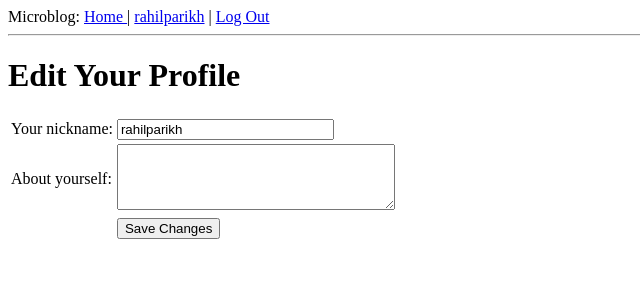
After one commit to measurigtime/reddit, a Flask app: page /edit in a window 1280 px wide. The commit adds this page. Shown: the top 300 px of the page, without its empty margins (0-640 px from the left). Run offline with Flask 2, Linux system fonts and the light colour scheme; a user stored in the database is signed in; data comes from the database, SQL or seed files in the repository; both versions use the stored data as it was after the commit.

Commit message:
user profile added. schema changes to User

```diff
--- a/app/forms.py
+++ b/app/forms.py
@@ -1,9 +1,9 @@
 from flask_wtf import Form
-from wtforms import StringField, BooleanField
-from wtforms.validators import DataRequired
+from wtforms import StringField, BooleanField, TextAreaField
+from wtforms.validators import DataRequired, Length
 
 
-class LoginForm(Form):
-    """Login form for the application"""
-    openid = StringField('openid', validators=[DataRequired()])
-    remember_me = BooleanField('remember_me', default=False)
+class EditForm(Form):
+    """ form to edit user profile """
+    nickname = StringField('nickname', validators=[DataRequired()])
+    about_me = TextAreaField('about_me', validators=[Length(min=0, max=140)])
--- a/app/models.py
+++ b/app/models.py
@@ -1,5 +1,6 @@
 from app import db, lm
 from flask_login import UserMixin
+from hashlib import md5
 
 
 class User(UserMixin, db.Model):
@@ -10,6 +11,8 @@ class User(UserMixin, db.Model):
     nickname = db.Column(db.String(64), index=True, unique=True)
     email = db.Column(db.String(120), index=True, unique=True)
     posts = db.relationship('Post', backref='author', lazy='dynamic')
+    about_me = db.Column(db.String(140))
+    last_seen = db.Column(db.DateTime)
 
     @property
     def is_authenticated(self):
@@ -29,6 +32,13 @@ class User(UserMixin, db.Model):
         except NameError:
             return str(self.id)         # python 3
 
+
+    def avatar(self, size):
+        return 'http://www.gravatar.com/avatar/%s?d=mm&s=%d' % (
+            md5(self.email.encode('utf-8')).hexdigest(), size
+        )
+
+
     def __repr__(self):
         return '<User %r>' % (self.nickname)
 
--- a/app/templates/base.html
+++ b/app/templates/base.html
@@ -11,6 +11,7 @@
         <div>
             Microblog: <a href="/index">Home </a>
             {% if g.user.is_authenticated %}
+            | <a href="{{ url_for('user', nickname=g.user.nickname) }}">{{ g.user.nickname }}</a>
             | <a href="{{ url_for('logout') }}">Log Out</a>
             {% endif %}
         </div>
--- /dev/null
+++ b/app/templates/edit.html
@@ -0,0 +1,23 @@
+<!-- extend base layout -->
+{% extends "base.html" %}
+
+{% block content %}
+  <h1>Edit Your Profile</h1>
+  <form action="" method="post" name="edit">
+      {{form.hidden_tag()}}
+      <table>
+          <tr>
+              <td>Your nickname:</td>
+              <td>{{ form.nickname(size=24) }}</td>
+          </tr>
+          <tr>
+              <td>About yourself:</td>
+              <td>{{ form.about_me(cols=32, rows=4) }}</td>
+          </tr>
+          <tr>
+              <td></td>
+              <td><input type="submit" value="Save Changes"></td>
+          </tr>
+      </table>
+  </form>
+{% endblock %}
--- /dev/null
+++ b/app/templates/post.html
@@ -0,0 +1,6 @@
+<table>
+    <tr>
+        <td><img src="{{ user.avatar(50) }}" ></td>
+        <td><i>{{ post.author.nickname }} says: </i><br>{{ post.body }}</td>
+    </tr>
+</table>
--- a/app/views.py
+++ b/app/views.py
@@ -1,9 +1,10 @@
 from flask import render_template, flash, redirect, url_for, g
 from app import app, db, lm
+from forms import EditForm
 from models import User
 from oauth import OAuthSignIn
-from .forms import LoginForm
 from flask_login import login_user, logout_user, current_user, login_required
+from datetime import datetime
 
 
 @app.route('/')
@@ -28,12 +29,8 @@ def index():
 def login():
     if g.user is not None and g.user.is_authenticated:
         return redirect(url_for('index'))
-    form = LoginForm()
 
-    return render_template(
-        'login.html', title='Sign In',
-        form=form
-    )
+    return render_template('login.html', title='Sign In')
 
 
 @lm.user_loader
@@ -44,6 +41,10 @@ def load_user(id):
 @app.before_request
 def before_request():
     g.user = current_user
+    if g.user.is_authenticated:
+        g.user.last_seen = datetime.utcnow()
+        db.session.add(g.user)
+        db.session.commit()
 
 
 @app.route('/logout')
@@ -76,3 +77,34 @@ def oauth_callback(provider):
         db.session.commit()
     login_user(user, True)
     return redirect(url_for('index'))
+
+
+@app.route('/user/<nickname>')
+@login_required
+def user(nickname):
+    user = User.query.filter_by(nickname=nickname).first()
+    if user is None:
+        flash('User %s not found.' % nickname)
+        return redirect(url_for('index'))
+    posts = [
+        {'author': user, 'body': 'Test post #1'},
+        {'author': user, 'body': 'Test post #2'}
+    ]
+    return render_template('user.html', user=user, posts=posts)
+
+
+@app.route('/edit', methods=['GET', 'POST'])
+@login_required
+def edit():
+    form = EditForm()
+    if form.validate_on_submit():
+        g.user.nickname = form.nickname.data
+        g.user.about_me = form.about_me.data
+        db.session.add(g.user)
+        db.session.commit()
+        flash('Your changes have been saved.')
+        return redirect(url_for('edit'))
+    else:
+        form.nickname.data = g.user.nickname
+        form.about_me.data = g.user.about_me
+    return render_template('edit.html', form=form)
```
Also changed, not shown: app/templates/login.html (+15 -7 lines), app/templates/user.html (added, +19 -0 lines), db_repository/versions/004_migration.py (added, +32 -0 lines), app.db, 2 other files.
